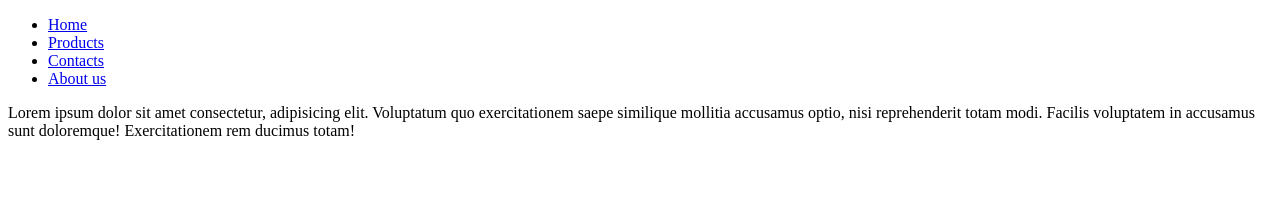
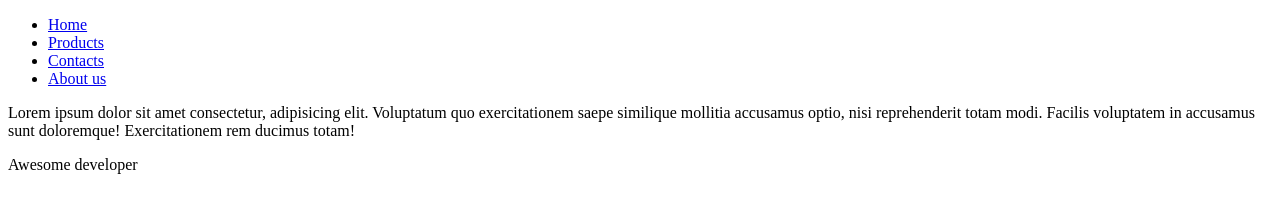
Before and after one commit to IvanVerboloz/newrep, a plain HTML site: page index.html in a window 1280 px wide. Drawn offline with Linux system fonts and the light colour scheme.

Commit message:
second par

```diff
--- a/index.html
+++ b/index.html
@@ -19,5 +19,6 @@
       reprehenderit totam modi. Facilis voluptatem in accusamus sunt doloremque!
       Exercitationem rem ducimus totam!
     </p>
+    <p>Awesome developer</p>
   </body>
 </html>
```
